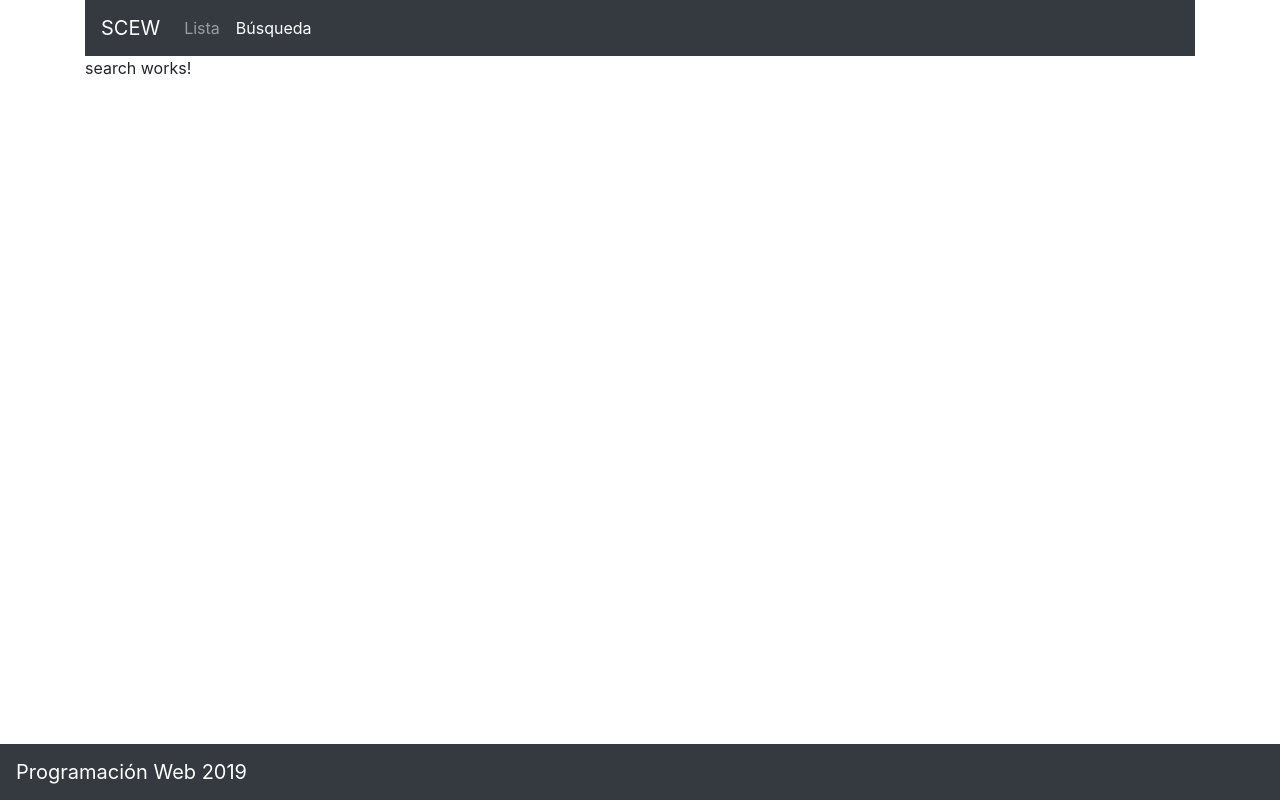
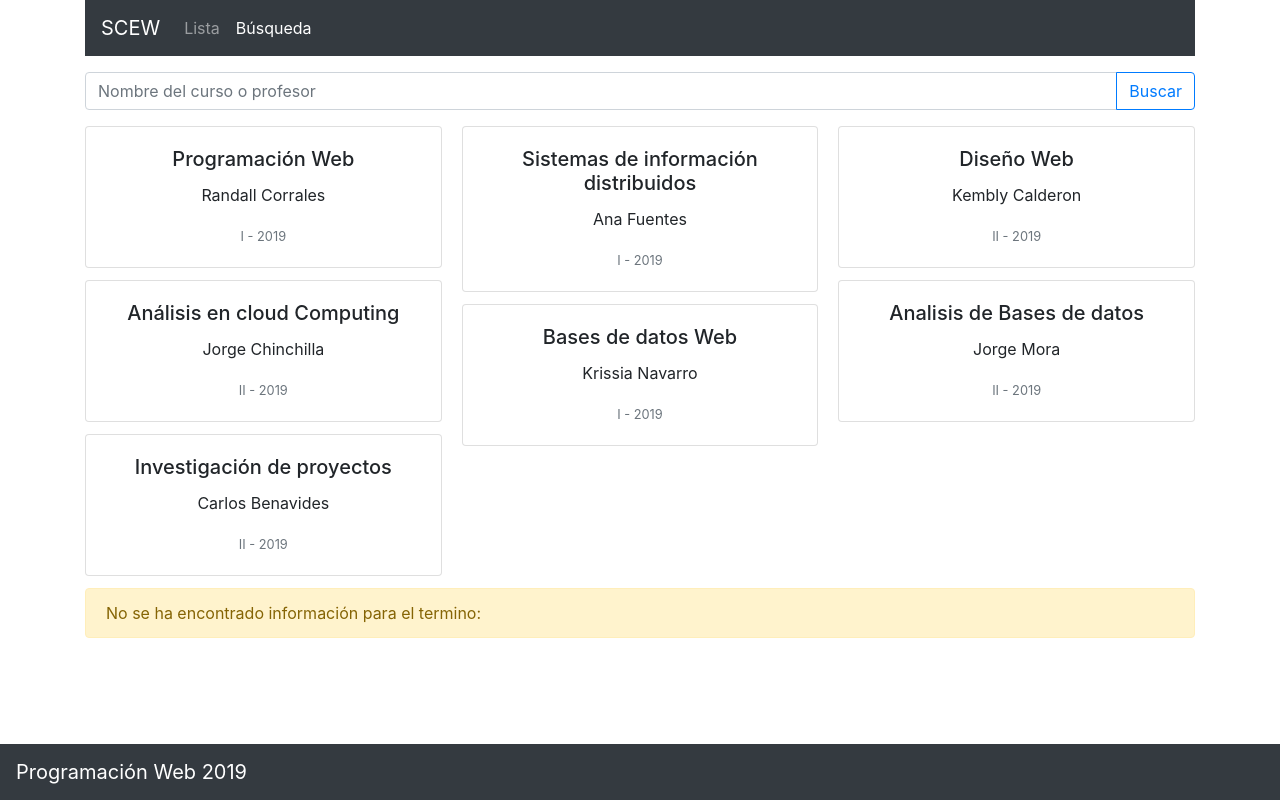
Before and after one commit to rmoravargas/SCEW, an Angular app in the folder sce-web/: page /search in a window 1280 px wide. Built offline with nearby package versions, Linux system fonts and the light colour scheme.

Commit message:
Se completa la sección llamada search

```diff
--- a/sce-web/src/app/app.module.ts
+++ b/sce-web/src/app/app.module.ts
@@ -6,7 +6,7 @@ import { AppComponent } from './app.component';
 import { StudentsListComponent } from './components/students-list/students-list.component';
 import { SearchComponent } from './components/search/search.component';
 import { DataService } from './services/data/data.service';
-
+import { FormsModule } from '@angular/forms';
 @NgModule({
   declarations: [
     AppComponent,
@@ -15,7 +15,8 @@ import { DataService } from './services/data/data.service';
   ],
   imports: [
     BrowserModule,
-    AppRoutingModule
+    AppRoutingModule,
+    FormsModule
   ],
   providers: [DataService],
   bootstrap: [AppComponent]
--- a/sce-web/src/app/components/search/search.component.html
+++ b/sce-web/src/app/components/search/search.component.html
@@ -1,3 +1,20 @@
-<p>
-  search works!
-</p>
+<div class="input-group mb-3 mt-3">
+    <input type="text" [(ngModel)]="term" class="form-control" placeholder="Nombre del curso o profesor" aria-label="Nombre o profesor" aria-describedby="button-addon2">
+    <div class="input-group-append">
+        <button class="btn btn-outline-primary" type="button" (click)="searchCourses(term)" id="button-addon2">Buscar</button>
+    </div>
+</div>
+
+<div class="card-columns" *ngIf="showedList || showedList.length > 0">
+    <div class="card text-center" *ngFor="let course of showedList">
+        <div class="card-body">
+            <h5 class="card-title">{{course.nombre}}</h5>
+            <p class="card-text">{{course.profesor}}</p>
+            <p class="card-text"><small class="text-muted">{{course.semestre}} - {{course.anyo}}</small></p>
+        </div>
+    </div>
+</div>
+
+<div class="alert alert-warning" role="alert" *ngIf="showedList || showedList.length > 0">
+    No se ha encontrado información para el termino: <span class="font-weight-bold">{{term}}</span>
+</div>
--- a/sce-web/src/app/components/search/search.component.ts
+++ b/sce-web/src/app/components/search/search.component.ts
@@ -1,4 +1,5 @@
 import { Component, OnInit } from '@angular/core';
+import { DataService } from 'src/app/services/data/data.service';
 
 @Component({
   selector: 'app-search',
@@ -6,10 +7,27 @@ import { Component, OnInit } from '@angular/core';
   styleUrls: ['./search.component.css']
 })
 export class SearchComponent implements OnInit {
+  list: any[];
+  showedList: any[]=[];
+  constructor(private dataService: DataService) {
+    this.list = dataService.getCoursesList();
+    this.showedList = this.list;
+  }
+  ngOnInit() {
+  }
+  searchCourses = (term: string) => {
+    if (!term) {
+      this.showedList = [];
+    } else {
+      term=term.toLowerCase();
+      this.showedList = [];
+      this.list.forEach(  (item) => {
+        if (item.nombre.toLowerCase().includes(term)) {
+          this.showedList.push(item);
+        }
+      });
+    }
 
-  constructor() { }
-
-  ngOnInit() {
   }
 
 }
--- a/sce-web/src/app/services/data/data.service.ts
+++ b/sce-web/src/app/services/data/data.service.ts
@@ -2,81 +2,132 @@ import { Injectable } from '@angular/core';@Injectable({
   providedIn: 'root'
 })
 export class DataService {
+
   private  estudentsList = [{
     "nombre": "Carlos Mora",
     "curso": "Programación Web",
-    "año": 2019,
+    "anyo": 2019,
     "nota": "9"
 },
 {
     "nombre": "Angela García",
     "curso": "Programación Web",
-    "año": 2019,
+    "anyo": 2019,
     "nota": "9"
 },
 {
     "nombre": "Cristhian Brenes",
     "curso": "Programación Web",
-    "año": 2019,
+    "anyo": 2019,
     "nota": "8"
 },
 {
     "nombre": "Luis Rodriguez",
     "curso": "Programación Web",
-    "año": 2019,
+    "anyo": 2019,
     "nota": "9"
 },
 {
     "nombre": "Alejandra Godinez",
     "curso": "Programación Web",
-    "año": 2019,
+    "anyo": 2019,
     "nota": "10"
 },
 {
     "nombre": "Esteban Saenz",
     "curso": "Programación Web",
-    "año": 2019,
+    "anyo": 2019,
     "nota": "9"
 },
 {
     "nombre": "Maria Cordero",
     "curso": "Programación Web",
-    "año": 2019,
+    "anyo": 2019,
     "nota": "10"
 },
 {
     "nombre": "Angel Vargas",
     "curso": "Programación Web",
-    "año": 2019,
+    "anyo": 2019,
     "nota": "9"
 },
 {
     "nombre": "Pedro Escobar",
     "curso": "Programación Web",
-    "año": 2019,
+    "anyo": 2019,
     "nota": "8"
 },
 {
     "nombre": "Jaime Celeita",
     "curso": "Programación Web",
-    "año": 2019,
+    "anyo": 2019,
     "nota": "9.5"
 },
 {
     "nombre": "Ileana Salas",
     "curso": "Programación Web",
-    "año": 2019,
+    "anyo": 2019,
     "nota": "9"
 },
 {
     "nombre": "",
     "curso": "Programación Web",
-    "año": 2019,
+    "anyo": 2019,
     "nota": "10"
 }
 ];
 
+
+  private  coursesList = [
+    {
+    "nombre": "Programación Web",
+    "profesor": "Randall Corrales",
+    "anyo": 2019,
+    "semestre": "I"
+},
+{
+  "nombre": "Análisis en cloud Computing",
+  "profesor": "Jorge Chinchilla",
+  "anyo": 2019,
+  "semestre": "II"
+},
+{
+  "nombre": "Investigación de proyectos",
+  "profesor": "Carlos Benavides",
+  "anyo": 2019,
+  "semestre": "II"
+},
+{
+  "nombre": "Sistemas de información distribuidos",
+  "profesor": "Ana Fuentes",
+  "anyo": 2019,
+  "semestre": "I"
+},
+{
+  "nombre": "Bases de datos Web",
+  "profesor": "Krissia Navarro",
+  "anyo": 2019,
+  "semestre": "I"
+},
+{
+  "nombre": "Diseño Web",
+  "profesor": "Kembly Calderon",
+  "anyo": 2019,
+  "semestre": "II"
+},
+{
+  "nombre": "Analisis de Bases de datos",
+  "profesor": "Jorge Mora",
+  "anyo": 2019,
+  "semestre": "II"
+}
+];
+
+
+
 constructor() { }
 
 getStudentList =() => this.estudentsList;
+
+getCoursesList =() => this.coursesList;
 }
```
